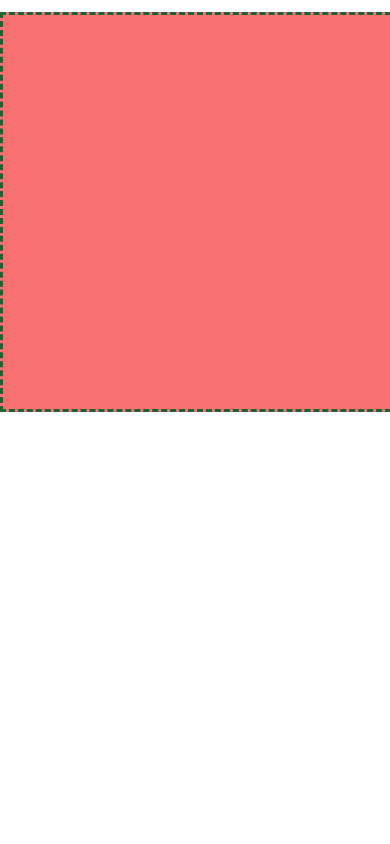
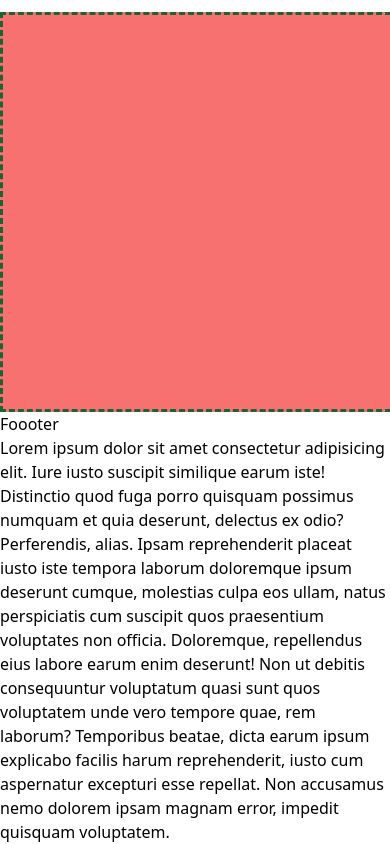
Before and after one commit to BFozilkhon/Tailwind-NT, a website: page src/index.html in a window 390 px wide. Shown: the part 1567-2411 px from the top of the page. Before the commit the page ends 1979 px from the top, so only its background shows below. Drawn offline with nearby package versions, Linux system fonts and the light colour scheme.

Commit message:
footer created with responsive

```diff
--- a/src/index.html
+++ b/src/index.html
@@ -65,6 +65,23 @@
       class="w-[400px] h-[400px] bg-red-400 mt-6 border-[3.5px] border-green-800 border-dashed md:hover:bg-pink-500 sm:w-[100px] max-900:hover:bg-red-400"
     ></div>
 
+    <footer>
+      <h>Foooter</h>
+      <p>
+        Lorem ipsum dolor sit amet consectetur adipisicing elit. Iure iusto
+        suscipit similique earum iste! Distinctio quod fuga porro quisquam
+        possimus numquam et quia deserunt, delectus ex odio? Perferendis, alias.
+        Ipsam reprehenderit placeat iusto iste tempora laborum doloremque ipsum
+        deserunt cumque, molestias culpa eos ullam, natus perspiciatis cum
+        suscipit quos praesentium voluptates non officia. Doloremque,
+        repellendus eius labore earum enim deserunt! Non ut debitis consequuntur
+        voluptatum quasi sunt quos voluptatem unde vero tempore quae, rem
+        laborum? Temporibus beatae, dicta earum ipsum explicabo facilis harum
+        reprehenderit, iusto cum aspernatur excepturi esse repellat. Non
+        accusamus nemo dolorem ipsam magnam error, impedit quisquam voluptatem.
+      </p>
+    </footer>
+
     <script src="https://cdn.jsdelivr.net/npm/swiper@11/swiper-bundle.min.js"></script>
     <script type="module">
       const swiper = new Swiper('.swiper', {
```
